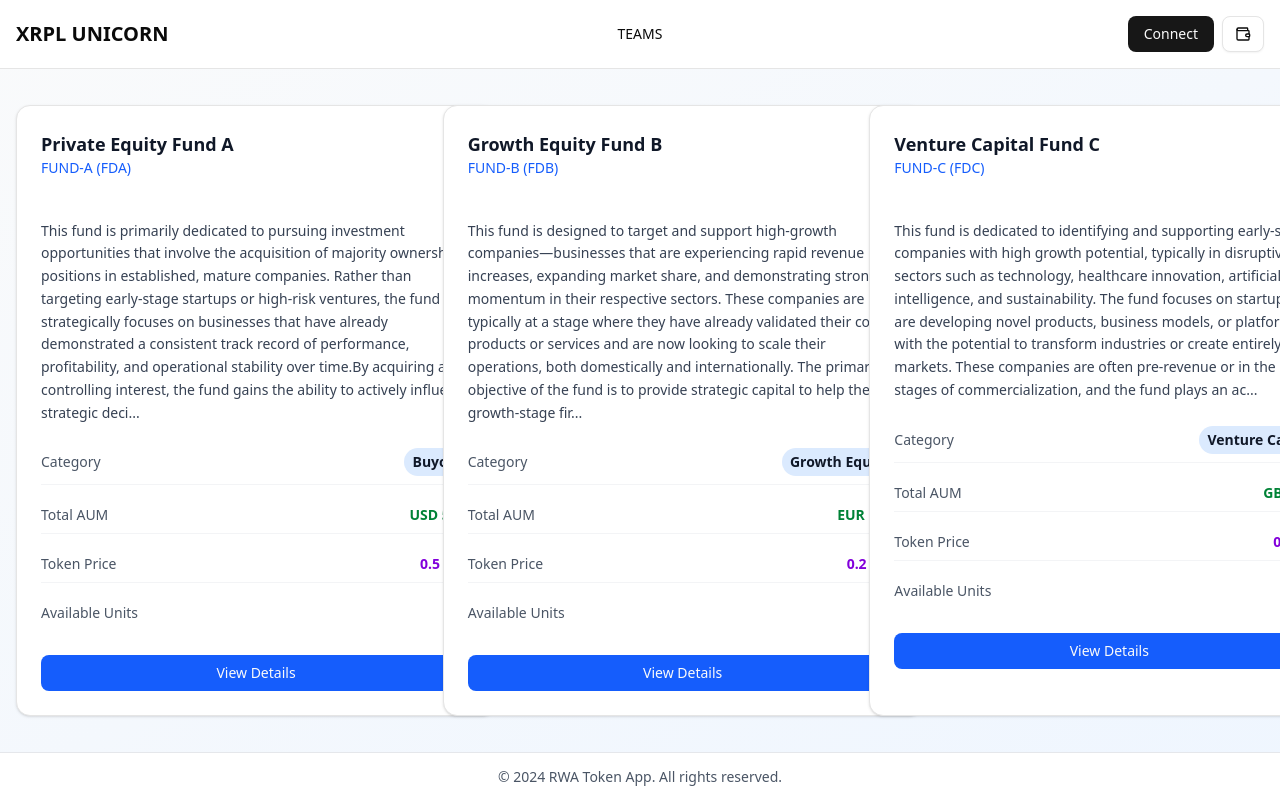
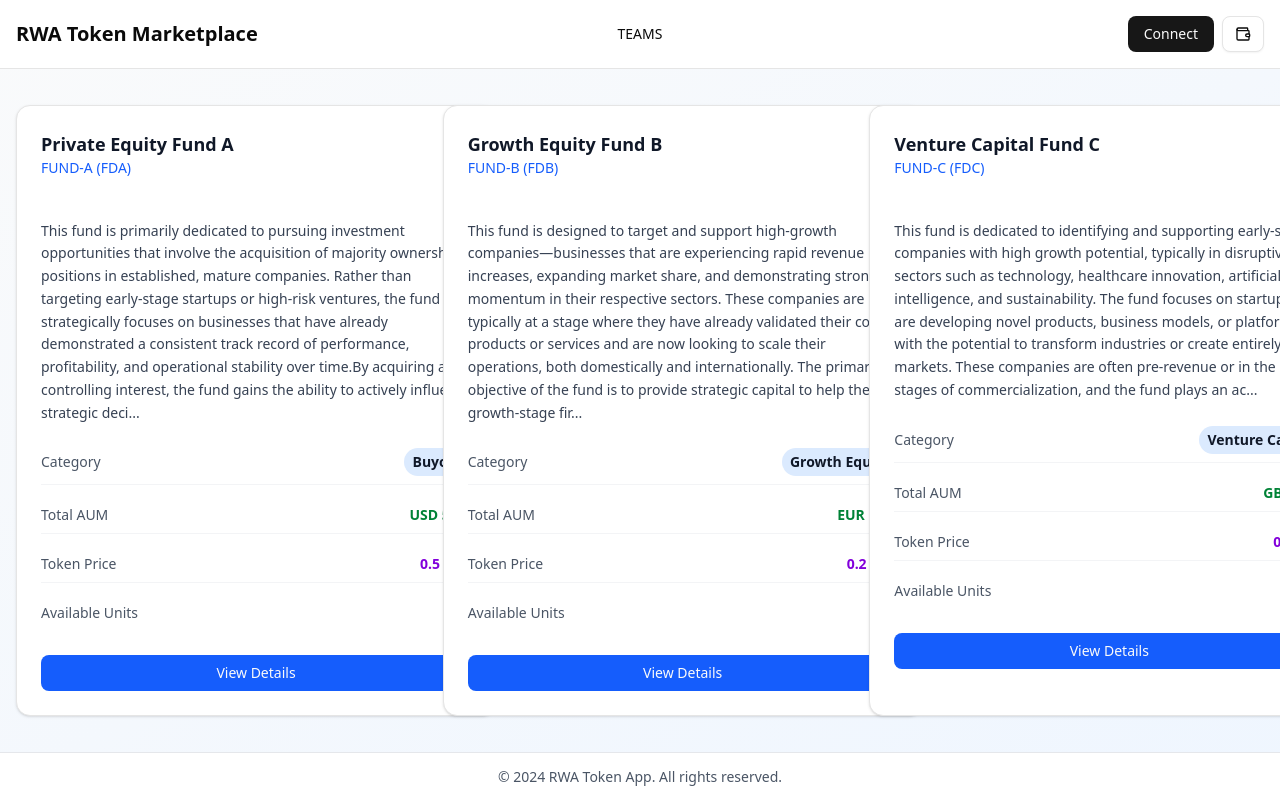
Before and after one commit to yohei-meister/rwa-token-app, a Next.js app in the folder frontend/: page / in a window 1280 px wide. Shown: the top 803 px of the page. Built offline with nearby package versions, Linux system fonts and the light colour scheme.

Commit message:
Update Topbar title from "XRPL UNICORN" to "RWA Token Marketplace" for improved branding

```diff
--- a/frontend/src/components/layout/Topbar/index.tsx
+++ b/frontend/src/components/layout/Topbar/index.tsx
@@ -16,7 +16,7 @@ export function Topbar() {
     <div className="relative flex justify-center items-center p-4 border-b">
       <div className="absolute left-4 flex items-center">
         <Link href="/" className="hover:opacity-80 transition-opacity">
-          <h1 className="text-xl font-bold">XRPL UNICORN</h1>
+          <h1 className="text-xl font-bold">RWA Token Marketplace</h1>
         </Link>
       </div>
 
```
